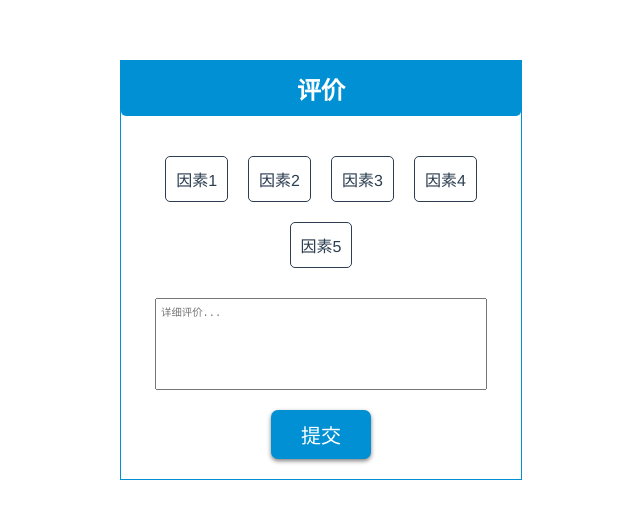
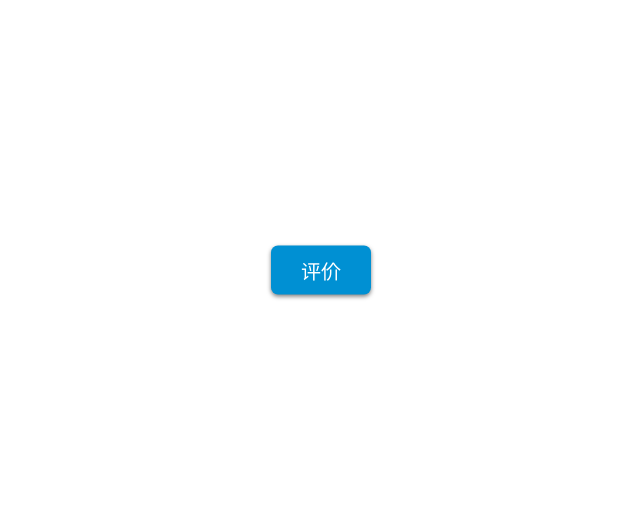
Before and after one commit to catshub/VueComponent, a Vue app: page / in a window 1280 px wide. Shown: the part 130-648 px from the top of the page, without its empty margins (319-959 px from the left). Built offline with nearby package versions, Linux system fonts and the light colour scheme.

Commit message:
v1.1 增加唤起按钮,评价框增加悬浮效果,部分效果优化

```diff
--- a/src/components/Comment.vue
+++ b/src/components/Comment.vue
@@ -1,6 +1,9 @@
 <template>
     <div class="container">
-        <div class="comment-main">
+        <div class="start">
+            <button class="myBnt" @click="show=true">评价</button>
+        </div>
+        <div class="comment-main" :class="{'showComment':show}">
             <div class="main">
                 <header class="basic">
                     <h2> 评价 </h2>
@@ -14,16 +17,17 @@
                 </div>
                 <footer class="basic">
                     <textarea type="textArea" placeholder="详细评价..."></textarea>
-                    <button class="myBnt">提交</button>
+                    <button class="myBnt" @click="show=false">提交</button>
                 </footer>
             </div>
         </div>
+        <div class="overlay"></div>
     </div>
 </template>
 
 <script>
 export default {
-    name: "comment-vue",//什么用？
+    name: "comment-vue",
     props: ['items'],
     data() {
         return { show: false } //()=>( {isFunc:"false"} )
@@ -37,19 +41,36 @@ export default {
     padding: 0;
 }
 
+.start {
+    position: fixed;
+    left: 50%;
+    top: 50%;
+    transform: translate(-50%, -50%);
+}
+
 .comment-main {
+    visibility: hidden;
     position: fixed;
     z-index: 10;
     top: 50%;
     left: 50%;
     width: 400px;
     transform: translate(-50%,-50%);
-    border:1px #0090d3 solid;
+    perspective: 1000px;
 }
 
 .main {
     background: white;
     border-radius: 10px;
+}
+
+.showComment .main {
+    opacity: 1;
+    transform: rotateY(0);
+}
+
+.showComment {
+    visibility: visible;
 }
 
 header {
@@ -65,6 +86,20 @@ header {
     /* background: white; */
     margin: 20px;
     /* padding:20px; */
+}
+
+.showComment~.overlay {
+    visibility: visible;
+}
+
+.overlay {
+    visibility: hidden;
+    background: rgba(0, 0, 0, 0.6);
+    position: fixed;
+    top: 0;
+    left: 0;
+    right: 0;
+    bottom: 0;
 }
 
 .basic {
@@ -104,7 +139,6 @@ footer textarea {
     color: white;
     width: 100px;
     box-shadow: 0 2px 4px 0 rgba(0, 0, 0, 0.5);
-    transition: 0.5s;
 }
 
 .myBnt:active {
```
Also changed, not shown: package.json (+15 -15 lines), 10 other files (tests, documents, lock files or other folders).
